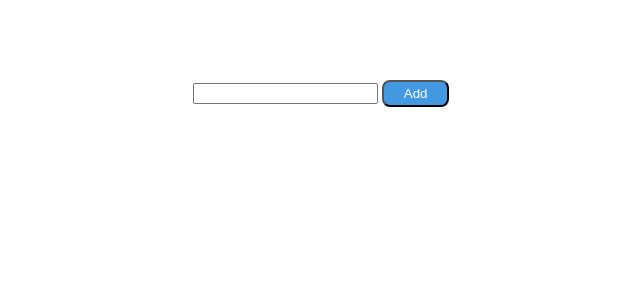
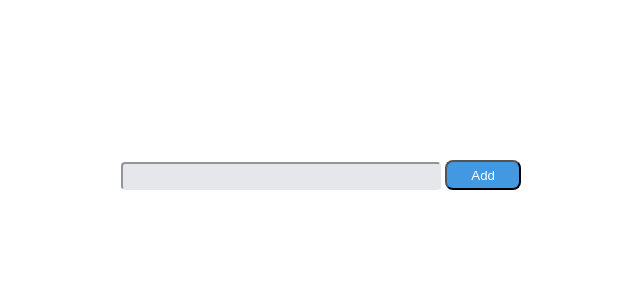
Before and after one commit to kitsune2411/simple-todolist, a Vue app: page / in a window 1280 px wide. Shown: the top 300 px of the page, without its empty margins (319-959 px from the left). Built offline with nearby package versions, Linux system fonts and the light colour scheme.

Commit message:
add style for input field, add numbering at todo list

```diff
--- a/src/App.vue
+++ b/src/App.vue
@@ -14,12 +14,13 @@ import TodoList from './components/TodoList.vue';
 
 <style scoped>
 main {
-  height: 100vh;
-
+  height: 75vh;
+  padding-top: 10rem;
 }
 
 .form {
-  margin-top: 5rem;
+  /* width: 100%; */
+  /* margin-top: 5rem; */
   display: grid;
   justify-content: center;
   align-content: center;
--- a/src/components/TodoForm.vue
+++ b/src/components/TodoForm.vue
@@ -1,6 +1,6 @@
 <template>
     <form @submit.prevent="addItemAndCLear(todo)">
-        <input v-model="todo" type="text"> <button class="button">Add</button>
+        <input class="input" v-model="todo" type="text"> <button class="button">Add</button>
     </form>
 </template>
 
@@ -18,11 +18,31 @@ function addItemAndCLear(item: string) {
 </script>
 
 <style scoped>
-/* bg-blue-500 hover:bg-blue-700 text-white font-bold py-2 px-4 rounded */
+/* bg-gray-200 appearance-none border-2 border-gray-200 rounded w-full py-2 px-4 text-gray-700 leading-tight focus:outline-none focus:bg-white focus:border-purple-500 */
+
+.input {
+    /* width: 100%; */
+    width: 20rem;
+    background-color: rgb(229 231 235);
+    border-width: 2px;
+    border-color: rgb(229 231 235);
+    border-radius: 0.25rem;
+    padding: 0.25rem 0.5rem;
+    color: rgb(55 65 81);
+    line-height: 1.25;
+}
+
+.input:focus {
+    background-color: #fff;
+    border-color: rgb(59 130 246);
+    outline: 2px solid transparent;
+    outline-offset: 2px;
+}
+
 .button {
     background-color: #4299e1;
     color: white;
-    padding: 0.25rem 1.25rem;
+    padding: 0.35rem 1.5rem;
     border-radius: 0.5rem;
 }
 
--- a/src/components/TodoList.vue
+++ b/src/components/TodoList.vue
@@ -1,8 +1,9 @@
 <template>
-    <div v-for="todo in todoList" :key="todo.id" style="margin-top: 1rem;">
+    <div v-for="(todo, i) in todoList" :key="todo.id" style="margin-top: 1rem;">
         <table>
             <tbody>
                 <tr>
+                    <td style="width: auto;">{{ `${i + 1} . ` }}</td>
                     <td style="width: 11rem;"><span :class="{ completed: todo.completed }">{{ todo.item }}</span></td>
                     <td class="button"><span @click.stop="toggleComplete(todo.id)">&#10004;</span></td>
                     <td class="button"><span @click.stop="deleteItem(todo.id)">&#10060;</span></td>
@@ -29,6 +30,8 @@ function deleteItem(id: number) {
 <style scoped>
 .completed {
     text-decoration: line-through;
+    text-decoration-thickness: 2px;
+    font-style: italic;
 }
 
 .button {
```
